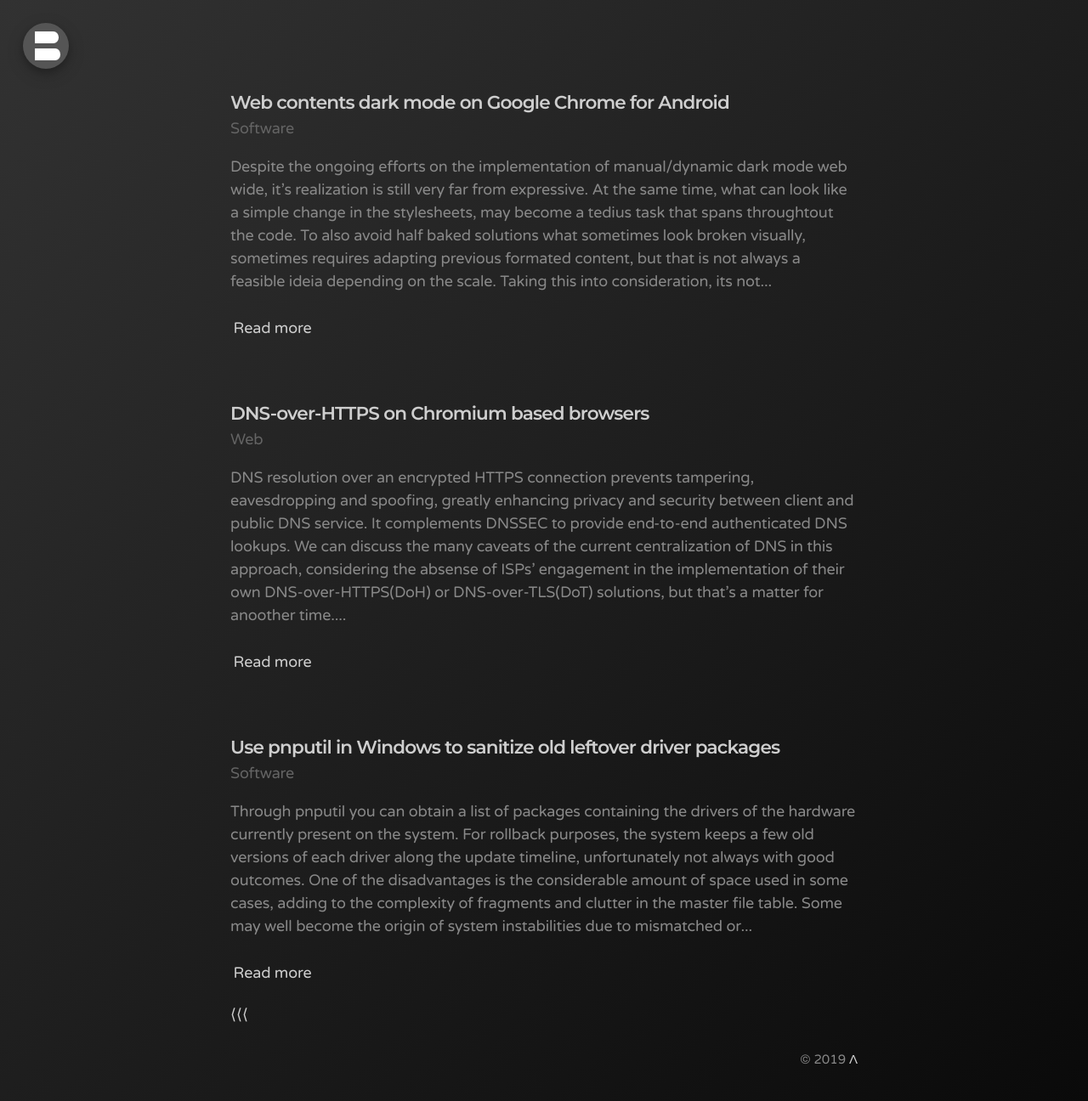
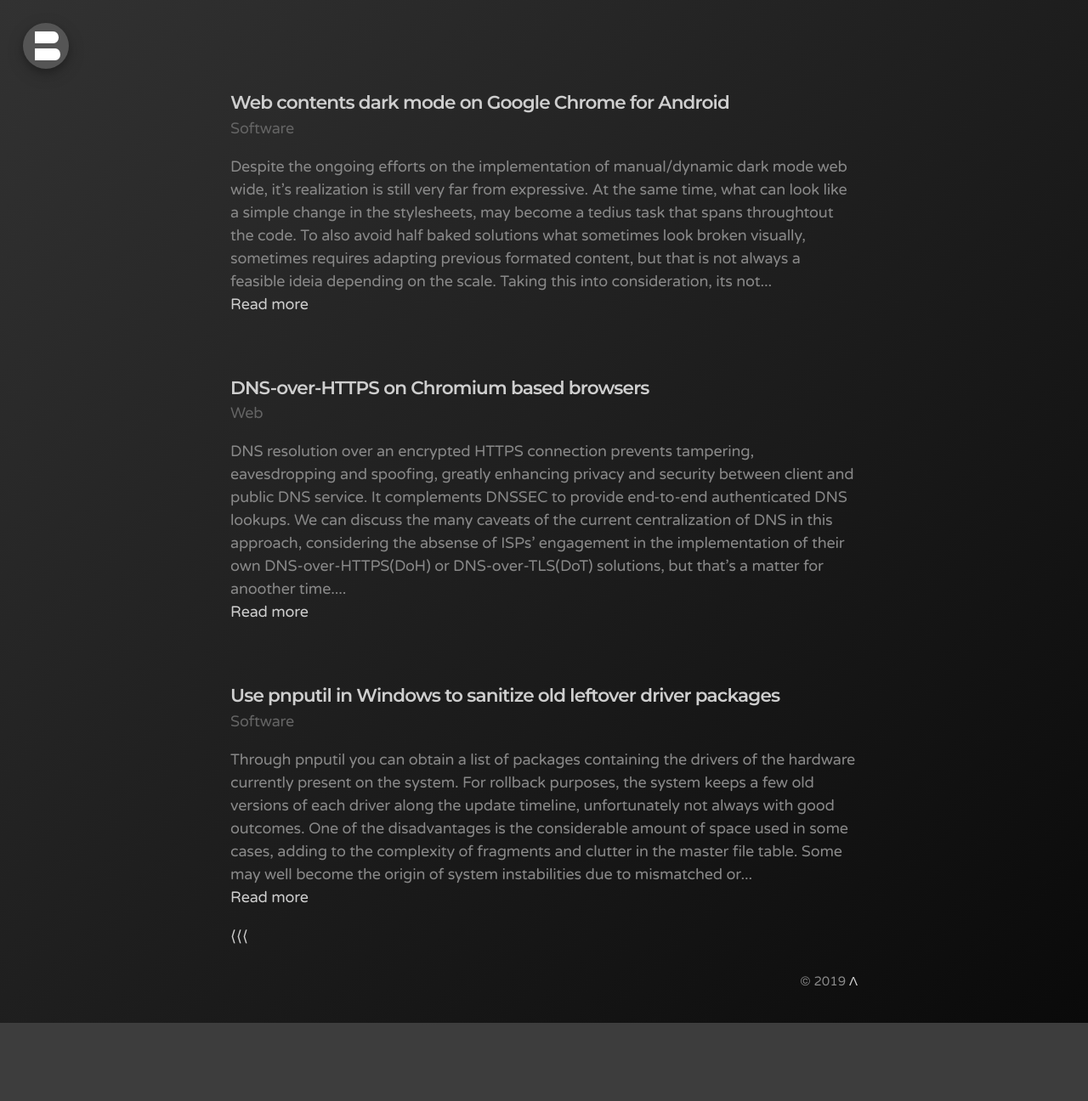
Before and after one commit to bonina/bonina.github.io, a Jekyll site: the page built from index.html, in a window 1280 px wide. Shown: the whole page at 85% size. Built offline with Jekyll 4.4.1, drawn with Linux system fonts in a browser that asks for light colours; the list of posts is cut into pages by our own code; after the commit the page ends 1204 px from its top, so only the background shows below that.

Commit message:
Update _posts.scss

```diff
--- a/_sass/_posts.scss
+++ b/_sass/_posts.scss
@@ -28,17 +28,17 @@
 }
 
 .post-more {
-  vertical-align: middle;
-  padding-top: 0.1rem;
-  padding-left: 0.2rem;
-  padding-right: 0.2rem;
-  padding-bottom: 0.1rem;
-  display: inline-block;
-  background-color: linear-gradient(135deg, rgba(50,50,50,1) 0%,rgba(10,10,10,1) 100%);
+  //vertical-align: middle;
+  //padding-top: 0.1rem;
+  //padding-left: 0.2rem;
+  //padding-right: 0.2rem;
+  //padding-bottom: 0.1rem;
+  //display: inline-block;
+  //background-color: linear-gradient(135deg, rgba(50,50,50,1) 0%,rgba(10,10,10,1) 100%);
   //border: 0.1rem solid rgba(10,10,10,.8);
   //border-radius: 2px;
   margin: 0;
-  margin-top: 1.5rem;
+  margin-top: 0.5rem;
 }
 
 .categories {
```
